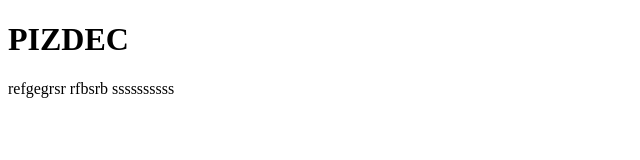
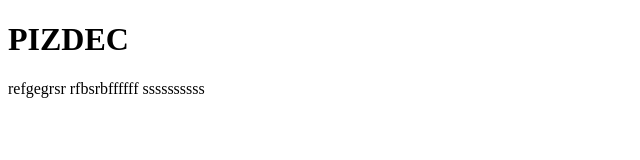
Before and after one commit to alvealokin/Test-s-vidosa, a plain HTML site: page index.html in a window 1280 px wide. Shown: the full height of the page, 0-640 px from the left. Drawn offline with Linux system fonts and the light colour scheme.

Commit message:
2nd commit

```diff
--- a/index.html
+++ b/index.html
@@ -9,7 +9,7 @@
 <body>
     <h1>PIZDEC</h1>
     refgegrsr
-    rfbsrb
+    rfbsrbffffff
     ssssssssss
 </body>
 </html>
```
Also changed, not shown: 1 other file.
